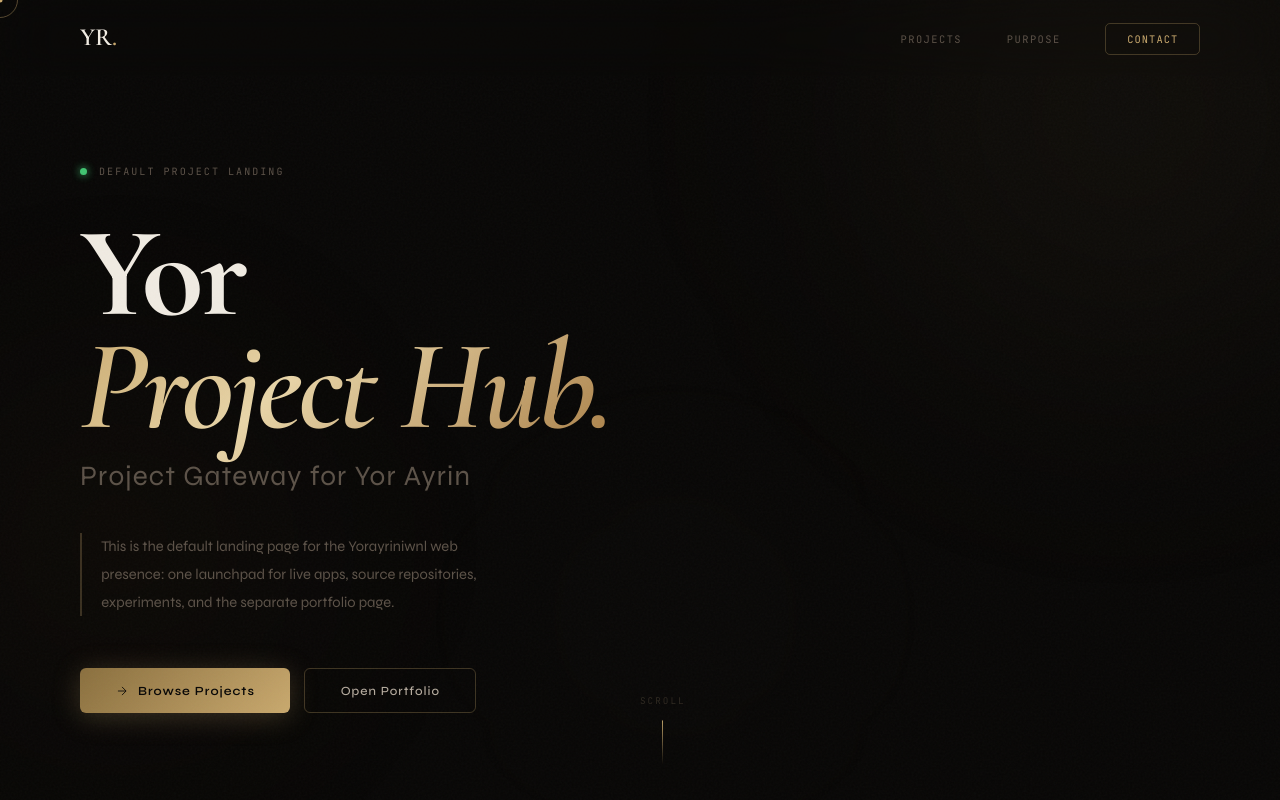
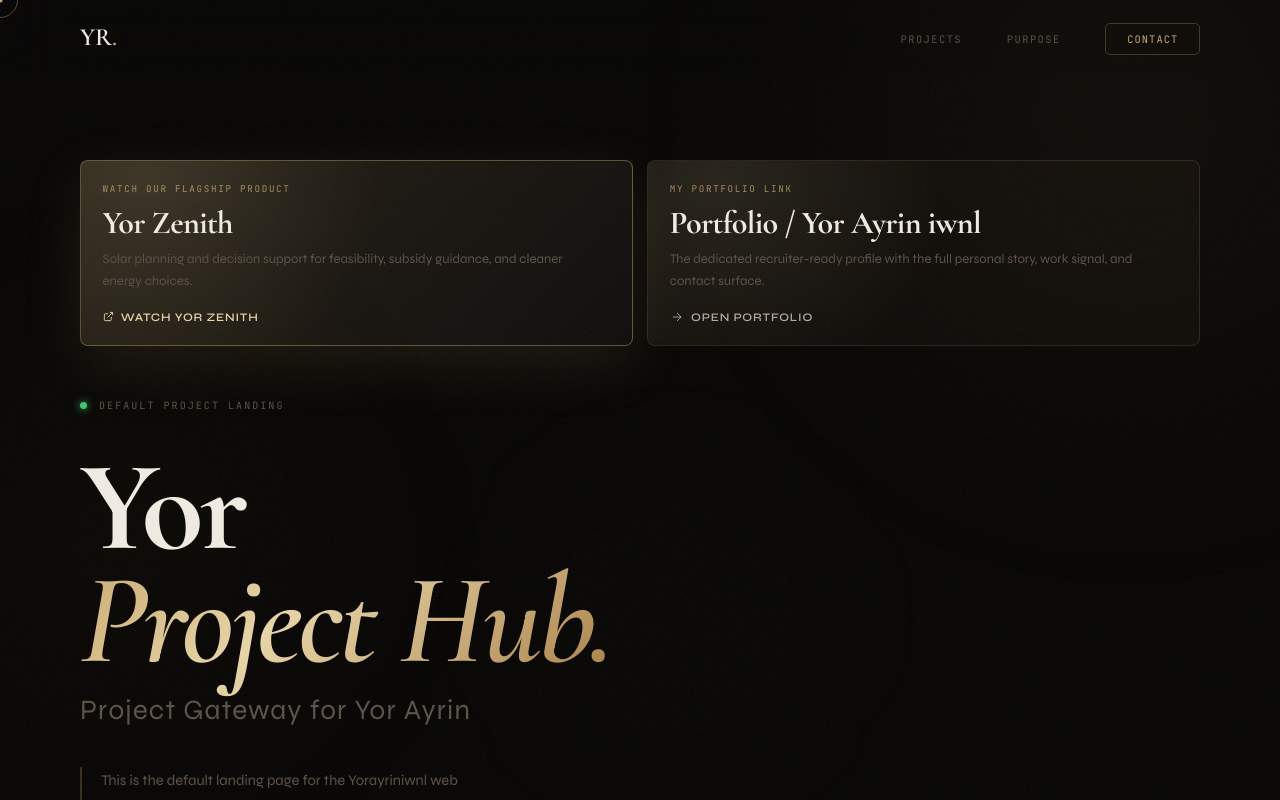
Before and after one commit to yorayriniwnl/Yorayriniwnl.in, a React (Vite) app: page / in a window 1280 px wide. Shown: the top 800 px of the page. Built offline with nearby package versions, Linux system fonts and the light colour scheme.

Commit message:
Add premium top project links

```diff
--- a/Portfolio.tsx
+++ b/Portfolio.tsx
@@ -438,6 +438,7 @@ const GlobalStyles = () => (
 
     /* ── RESPONSIVE ── */
     @media (max-width: 860px) {
+      .premium-strip   { grid-template-columns: 1fr !important; }
       .projects-grid    { grid-template-columns: 1fr !important; }
       .featured-layout  { flex-direction: column !important; }
       .about-grid       { grid-template-columns: 1fr !important; gap: 3rem !important; }
@@ -1030,6 +1031,131 @@ const Nav: React.FC = () => {
 };
 
 // ─── HERO ────────────────────────────────────────────────────────────────────
+const PremiumTopLinks: React.FC = () => {
+  const premiumLinks = [
+    {
+      eyebrow: "Watch our flagship product",
+      title: "Yor Zenith",
+      desc: "Solar planning and decision support for feasibility, subsidy guidance, and cleaner energy choices.",
+      href: "https://zenith-xi-snowy.vercel.app/",
+      action: "Watch Yor Zenith",
+      icon: <IconExternal />,
+      featured: true,
+    },
+    {
+      eyebrow: "My portfolio link",
+      title: "Portfolio / Yor Ayrin iwnl",
+      desc: "The dedicated recruiter-ready profile with the full personal story, work signal, and contact surface.",
+      href: PORTFOLIO_INFO.portfolio,
+      action: "Open Portfolio",
+      icon: <IconArrow />,
+      featured: false,
+    },
+  ];
+
+  return (
+    <div className="premium-strip" style={{
+      display: "grid",
+      gridTemplateColumns: "repeat(2, minmax(0, 1fr))",
+      gap: ".9rem",
+      marginBottom: "3rem",
+    }}>
+      {premiumLinks.map(({ eyebrow, title, desc, href, action, icon, featured }) => (
+        <a
+          key={title}
+          href={href}
+          target="_blank"
+          rel="noopener noreferrer"
+          style={{
+            position: "relative",
+            overflow: "hidden",
+            minHeight: 150,
+            padding: "1.35rem",
+            borderRadius: "var(--r-sm)",
+            border: featured ? "1px solid rgba(201,169,110,0.42)" : "1px solid rgba(201,169,110,0.16)",
+            background: featured
+              ? "linear-gradient(135deg, rgba(201,169,110,0.16), rgba(255,255,255,0.035))"
+              : "rgba(201,169,110,0.035)",
+            color: "var(--cream)",
+            textDecoration: "none",
+            display: "flex",
+            flexDirection: "column",
+            justifyContent: "space-between",
+            gap: "1.1rem",
+            boxShadow: featured ? "0 18px 60px rgba(201,169,110,0.12)" : "none",
+            transition: "transform .25s, border-color .25s, background .25s, box-shadow .25s",
+          }}
+          onMouseEnter={e => {
+            e.currentTarget.style.transform = "translateY(-3px)";
+            e.currentTarget.style.borderColor = "rgba(201,169,110,0.62)";
+            e.currentTarget.style.background = featured
+              ? "linear-gradient(135deg, rgba(201,169,110,0.22), rgba(255,255,255,0.055))"
+              : "rgba(201,169,110,0.06)";
+            e.currentTarget.style.boxShadow = "0 18px 62px rgba(201,169,110,0.14)";
+          }}
+          onMouseLeave={e => {
+            e.currentTarget.style.transform = "";
+            e.currentTarget.style.borderColor = featured ? "rgba(201,169,110,0.42)" : "rgba(201,169,110,0.16)";
+            e.currentTarget.style.background = featured
+              ? "linear-gradient(135deg, rgba(201,169,110,0.16), rgba(255,255,255,0.035))"
+              : "rgba(201,169,110,0.035)";
+            e.currentTarget.style.boxShadow = featured ? "0 18px 60px rgba(201,169,110,0.12)" : "none";
+          }}
+        >
+          <div style={{
+            position: "absolute",
+            inset: 0,
+            background: "radial-gradient(420px circle at 12% 10%, rgba(232,213,168,0.12), transparent 55%)",
+            pointerEvents: "none",
+          }}/>
+          <div style={{ position: "relative" }}>
+            <div style={{
+              fontFamily: "'JetBrains Mono', monospace",
+              fontSize: ".58rem",
+              letterSpacing: ".18em",
+              textTransform: "uppercase",
+              color: "var(--gold)",
+              opacity: .78,
+              marginBottom: ".75rem",
+            }}>
+              {eyebrow}
+            </div>
+            <h2 style={{
+              fontFamily: "'Cormorant Garamond', serif",
+              fontSize: "2rem",
+              lineHeight: 1,
+              fontWeight: 700,
+              letterSpacing: "-.02em",
+              color: "var(--cream)",
+              marginBottom: ".65rem",
+            }}>
+              {title}
+            </h2>
+            <p style={{ color: "var(--muted)", fontSize: ".82rem", lineHeight: 1.65, maxWidth: 480 }}>
+              {desc}
+            </p>
+          </div>
+          <span style={{
+            position: "relative",
+            display: "inline-flex",
+            alignItems: "center",
+            gap: ".45rem",
+            width: "fit-content",
+            color: featured ? "var(--gold-l)" : "var(--cream-dim)",
+            fontFamily: "'Syne', sans-serif",
+            fontSize: ".72rem",
+            fontWeight: 600,
+            letterSpacing: ".07em",
+            textTransform: "uppercase",
+          }}>
+            {icon} {action}
+          </span>
+        </a>
+      ))}
+    </div>
+  );
+};
+
 const Hero: React.FC = () => (
   <section className="hero-section" style={{
     minHeight: "100vh",
@@ -1037,6 +1163,7 @@ const Hero: React.FC = () => (
     padding: "10rem 0 6rem", position: "relative",
   }}>
     <div className="wrap" style={{ maxWidth: 1200, margin: "0 auto", padding: "0 2.5rem", width: "100%" }}>
+      <PremiumTopLinks />
       <div className="hero-layout" style={{ display: "flex", alignItems: "center", gap: "4rem" }}>
         {/* Text */}
         <div style={{ flex: "1 1 auto" }}>
```
